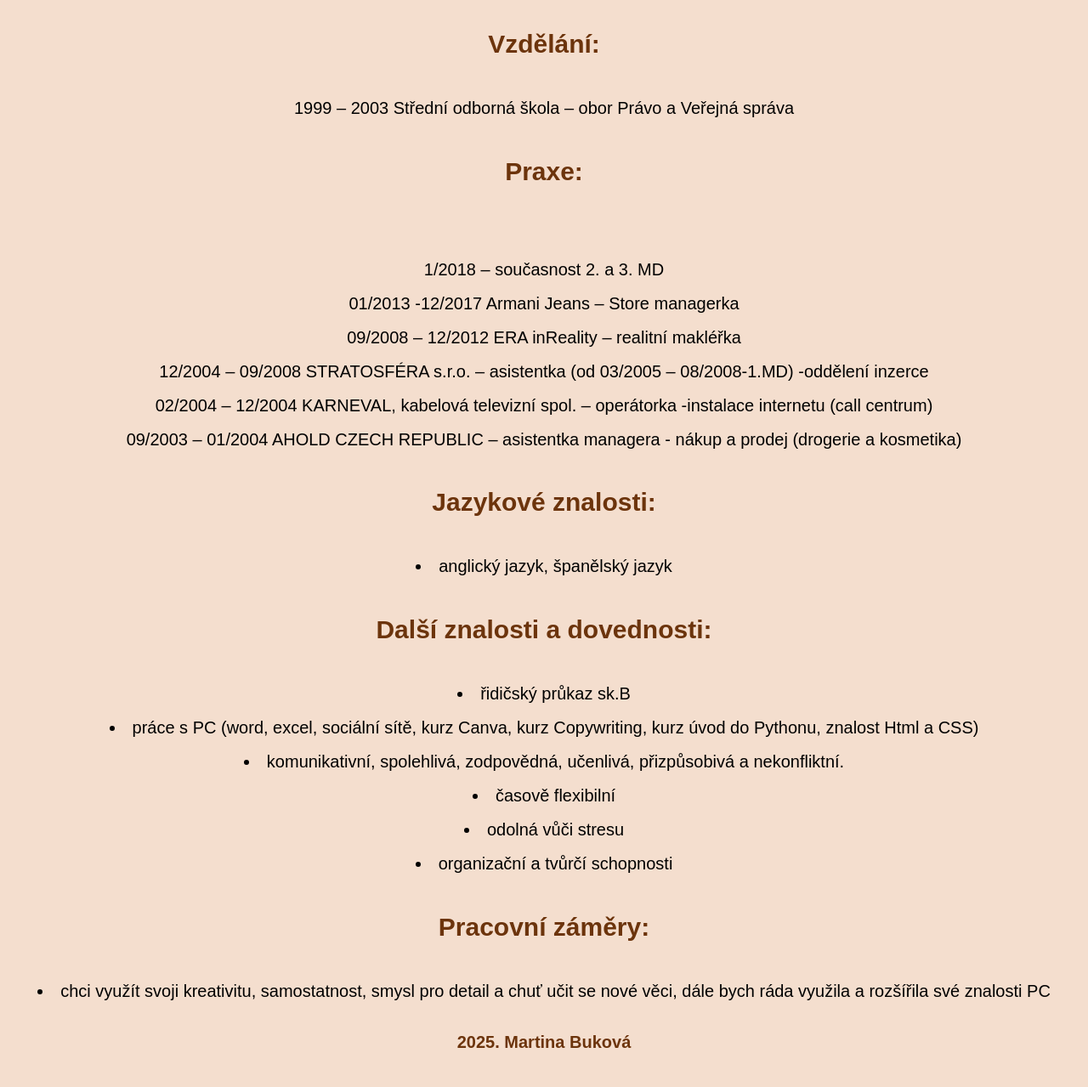
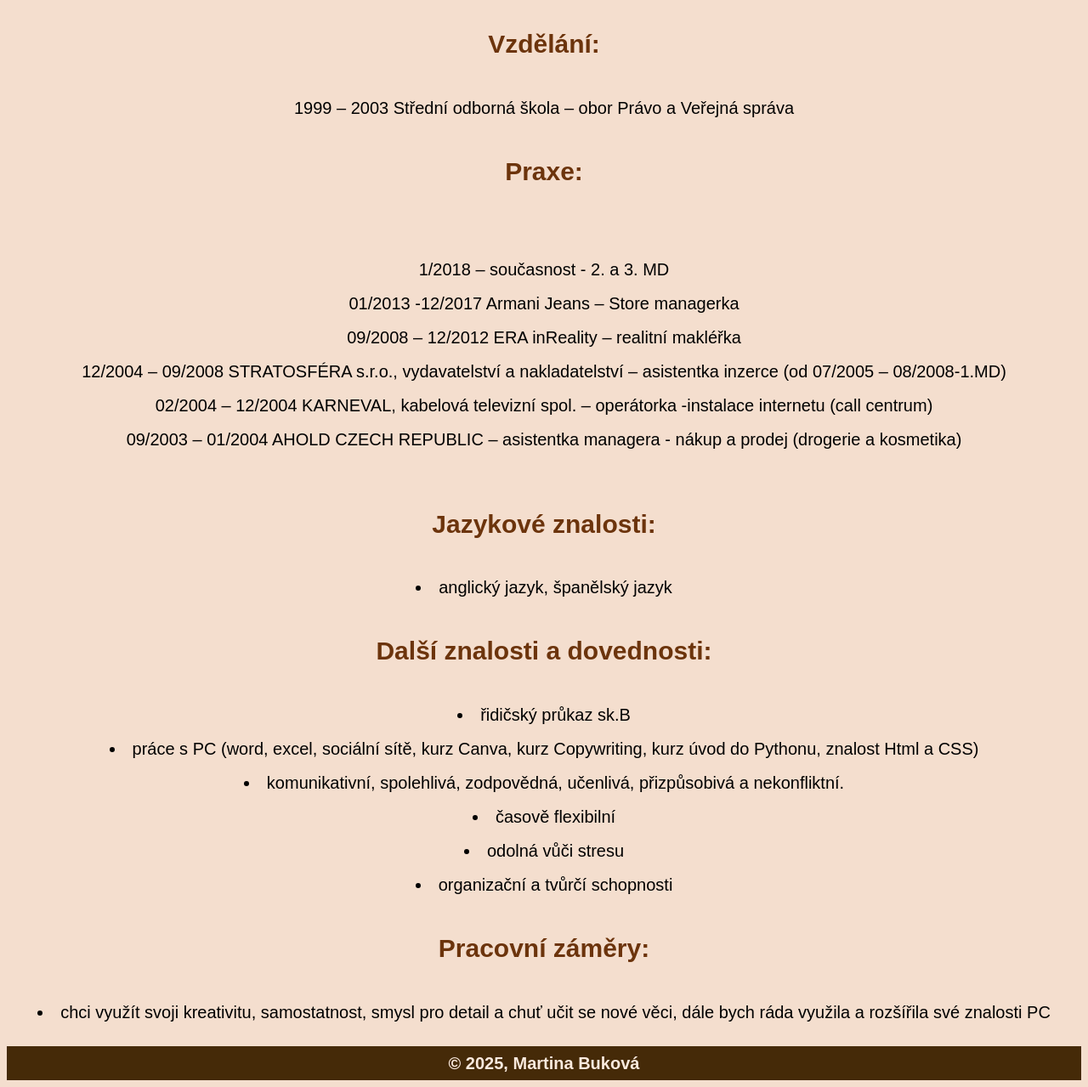
Before and after one commit to Martina-coder1/zivotopis, a plain HTML site: page index.html in a window 1280 px wide. Shown: the part 783-2062 px from the top of the page at 85% size. Before the commit the page ends 2037 px from the top, so only its background shows below. Drawn offline with Linux system fonts and the light colour scheme.

Commit message:
uprava praxe a patička

```diff
--- a/index.html
+++ b/index.html
@@ -45,12 +45,11 @@
        <h2>Praxe:</h2>
 
         <p>
-        <br>1/2018 – současnost    2. a 3. MD
+        <br>1/2018 – současnost - 2. a 3. MD
         <br>01/2013 -12/2017  Armani Jeans – Store managerka
         <br>09/2008 – 12/2012  ERA inReality  –  realitní makléřka
-        <br>12/2004 – 09/2008	STRATOSFÉRA s.r.o.  – asistentka
-                    (od 03/2005 – 08/2008-1.MD)
-                    -oddělení inzerce
+        <br>12/2004 – 09/2008 STRATOSFÉRA s.r.o., vydavatelství a nakladatelství – asistentka inzerce
+                    (od 07/2005 – 08/2008-1.MD)
         <br>02/2004 – 12/2004	KARNEVAL, kabelová televizní spol. – operátorka
                     -instalace internetu (call centrum)
         <br>09/2003 – 01/2004 AHOLD CZECH REPUBLIC – asistentka managera
@@ -102,7 +101,7 @@
 
 
 <footer class="pata">
-    2025. Martina Buková
+    © 2025, Martina Buková
 </footer>
 
 
--- a/style.css
+++ b/style.css
@@ -16,12 +16,14 @@ body {background-color: rgb(244, 222, 206);
   a {color: blue;}
  .pata {text-align: center;
         font-weight: bolder;
-        color: rgb(108, 52, 12);}
+        color: rgb(250, 234, 222);
+    background-color: rgb(69, 42, 8);}
  img {width: 400px;;
     height: 300px ;
     border-radius:50%;}
 .vzdelani {text-align: center;}
-.praxe {text-align: center;}
+.praxe {text-align: center;
+margin-bottom: 50px;}
 .jazyky{text-align: center;}
 .dalsi {text-align: center;}
 .chci {text-align: center;}
```
